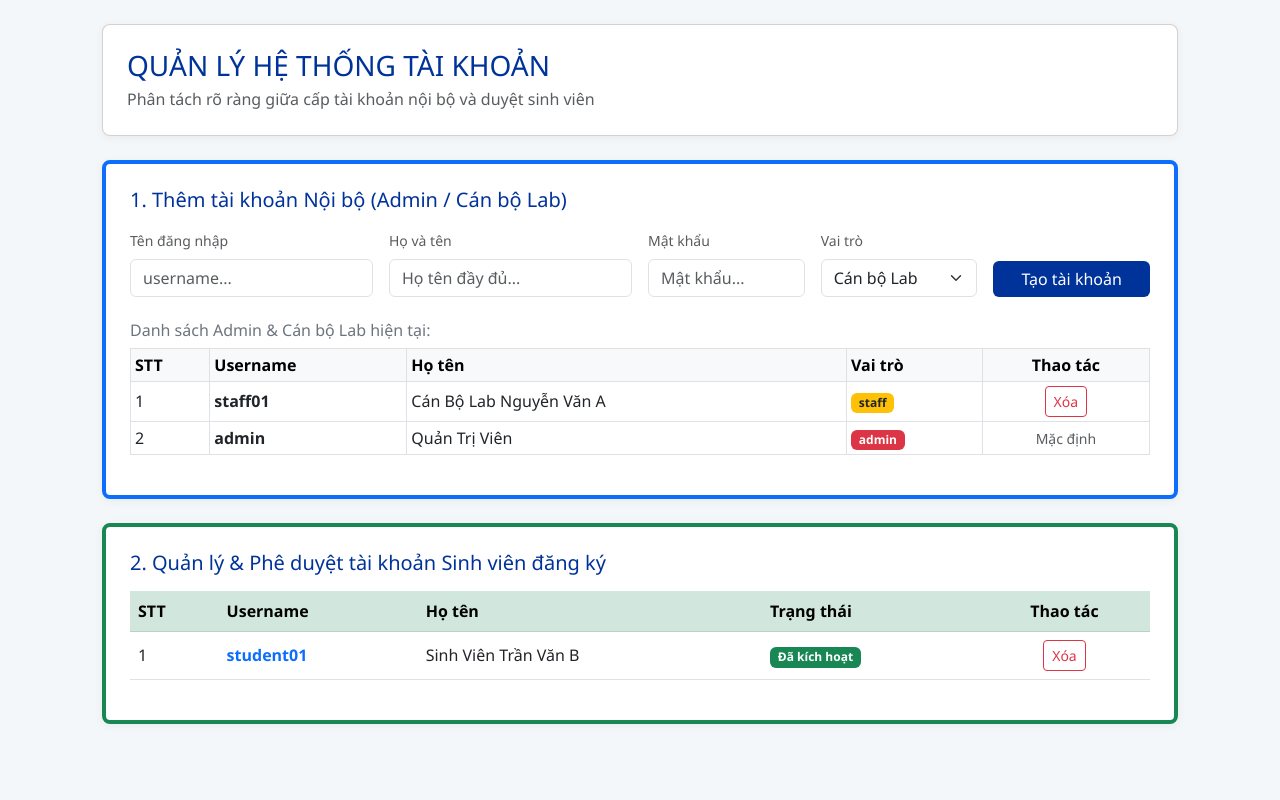
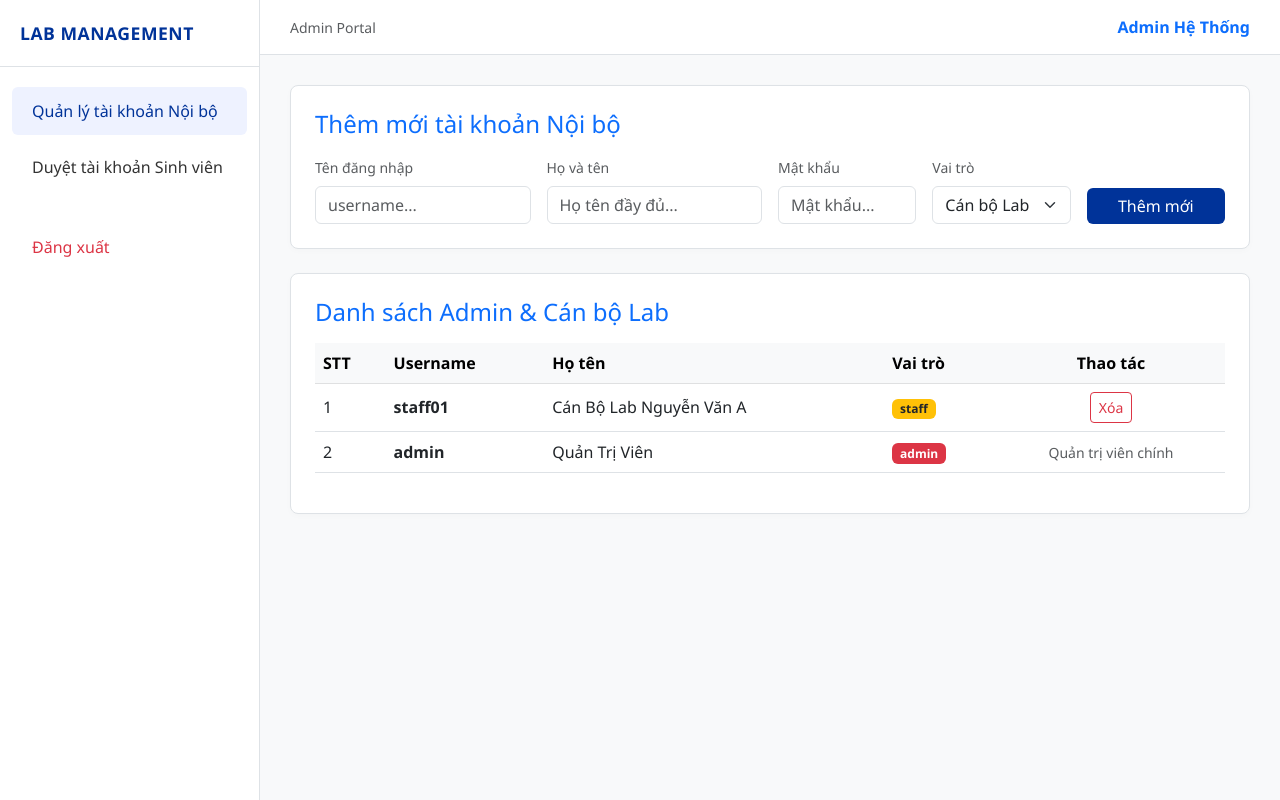
Before and after one commit to Hung-qwerty/quan-ly-phong-thuc-hanh, a PHP site: page /pages/admin/quan_ly_user.php in a window 1280 px wide. Run offline with PHP 8.4, Linux system fonts and the light colour scheme; data comes from the database, SQL or seed files in the repository.

Commit message:
TV1 Hùng

```diff
--- a/pages/admin/quan_ly_user.php
+++ b/pages/admin/quan_ly_user.php
@@ -5,14 +5,17 @@ $errors = [];
 $success_msg = "";
 $u = "";
 $n = "";
-$r = "staff"; // Mặc định cho form thêm nội bộ là staff
+$r = "staff";
+
+// Xác định tab đang chọn (mặc định là 'internal' nếu không có tab trên URL)
+$tab = $_GET['tab'] ?? 'internal';
 
 // 1. Xử lý DUYỆT tài khoản sinh viên
 if (isset($_GET['action']) && $_GET['action'] == 'approve' && isset($_GET['id'])) {
     $approve_id = intval($_GET['id']);
     $stmt_app = $conn->prepare("UPDATE users SET status = 'active' WHERE id = ?");
     $stmt_app->execute([$approve_id]);
-    header("Location: " . strtok($_SERVER["REQUEST_URI"], '?') . "?msg=approved");
+    header("Location: quan_ly_user.php?tab=students&msg=approved");
     exit;
 }
 
@@ -21,7 +24,7 @@ if (isset($_GET['action']) && $_GET['action'] == 'delete' && isset($_GET['id']))
     $delete_id = intval($_GET['id']);
     $stmt_del = $conn->prepare("DELETE FROM users WHERE id = ?");
     $stmt_del->execute([$delete_id]);
-    header("Location: " . strtok($_SERVER["REQUEST_URI"], '?') . "?msg=deleted");
+    header("Location: quan_ly_user.php?tab=" . $tab . "&msg=deleted");
     exit;
 }
 
@@ -47,7 +50,6 @@ if ($_SERVER["REQUEST_METHOD"] == "POST" && isset($_POST['add_internal_user']))
         if ($stmt_check->rowCount() > 0) {
             $errors['username'] = "Tên đăng nhập này đã tồn tại!";
         } else {
-            // Tài khoản nội bộ do Admin tạo sẽ có status là 'active' luôn
             $hashed_pass = password_hash($password_raw, PASSWORD_DEFAULT);
             $stmt_ins = $conn->prepare("INSERT INTO users (username, password, full_name, role, status) VALUES (?, ?, ?, ?, 'active')");
             $stmt_ins->execute([$u, $hashed_pass, $n, $r]);
@@ -57,11 +59,10 @@ if ($_SERVER["REQUEST_METHOD"] == "POST" && isset($_POST['add_internal_user']))
     }
 }
 
-// Lấy danh sách tài khoản sinh viên (phục vụ Mục 2)
+// Lấy dữ liệu
 $stmt_students = $conn->query("SELECT * FROM users WHERE role = 'student' ORDER BY (status = 'pending') DESC, id DESC");
 $students = $stmt_students->fetchAll(PDO::FETCH_ASSOC);
 
-// Lấy danh sách tài khoản nội bộ Admin/Staff (phục vụ Mục 1 bổ sung)
 $stmt_internals = $conn->query("SELECT * FROM users WHERE role IN ('admin', 'staff') ORDER BY id DESC");
 $internals = $stmt_internals->fetchAll(PDO::FETCH_ASSOC);
 
@@ -75,31 +76,120 @@ function getStatusBadge($status) {
 <html lang="vi">
 <head>
     <meta charset="UTF-8">
-    <title>Quản lý Tài khoản - Admin</title>
+    <title>Quản lý Hệ thống Tài khoản</title>
     <link href="https://cdn.jsdelivr.net/npm/bootstrap@5.3.0/dist/css/bootstrap.min.css" rel="stylesheet">
     <style>
-        body { background-color: #f4f7f9; font-family: 'Segoe UI', sans-serif; }
-        .card-custom { background: #fff; border-radius: 8px; box-shadow: 0 2px 10px rgba(0,0,0,0.05); }
+        body { background-color: #f8f9fa; font-family: 'Segoe UI', Arial, sans-serif; }
         :root { --hnmu-blue: #003399; }
-        .btn-primary-custom { background-color: var(--hnmu-blue); color: white; border: none; }
-        .btn-primary-custom:hover { background-color: #002266; color: white; }
-        h3, h5 { color: var(--hnmu-blue); }
+
+        /* Sidebar styling giống mẫu */
+        .sidebar {
+            width: 260px;
+            height: 100vh;
+            background-color: #ffffff;
+            border-right: 1px solid #dee2e6;
+            position: fixed;
+            top: 0;
+            left: 0;
+            padding-top: 20px;
+        }
+        .sidebar .brand {
+            font-size: 1.1rem;
+            font-weight: bold;
+            color: var(--hnmu-blue);
+            padding: 0 20px 20px 20px;
+            border-bottom: 1px solid #dee2e6;
+            letter-spacing: 0.5px;
+        }
+        .sidebar .nav-link {
+            color: #333;
+            padding: 12px 20px;
+            font-weight: 500;
+            border-radius: 6px;
+            margin: 4px 12px;
+        }
+        .sidebar .nav-link:hover, .sidebar .nav-link.active {
+            background-color: #eef2ff;
+            color: var(--hnmu-blue);
+        }
+
+        /* Main content styling */
+        .main-content {
+            margin-left: 260px;
+            padding: 30px;
+        }
+        .top-navbar {
+            background: #ffffff;
+            border-bottom: 1px solid #dee2e6;
+            padding: 15px 30px;
+            margin-left: 260px;
+            display: flex;
+            justify-content: space-between;
+            align-items: center;
+        }
+        .card-custom {
+            background: #ffffff;
+            border: 1px solid #dee2e6;
+            border-radius: 8px;
+            box-shadow: 0 2px 6px rgba(0,0,0,0.02);
+        }
+        .btn-primary-custom {
+            background-color: var(--hnmu-blue);
+            color: white;
+            border: none;
+        }
+        .btn-primary-custom:hover {
+            background-color: #002266;
+            color: white;
+        }
     </style>
 </head>
-<body class="py-4">
-    <div class="container" style="max-width: 1100px;">
-        <div class="card card-custom p-4 mb-4">
-            <h3 class="mb-1">QUẢN LÝ HỆ THỐNG TÀI KHOẢN</h3>
-            <p class="text-muted mb-0">Phân tách rõ ràng giữa cấp tài khoản nội bộ và duyệt sinh viên</p>
+<body>
+
+    <!-- SIDEBAR BÊN TRÁI -->
+    <div class="sidebar">
+        <div class="brand">LAB MANAGEMENT</div>
+        <ul class="nav flex-column mt-3">
+            <li class="nav-item">
+                <a class="nav-link <?php echo ($tab == 'internal') ? 'active' : ''; ?>" href="?tab=internal">
+                    Quản lý tài khoản Nội bộ
+                </a>
+            </li>
+            <li class="nav-item">
+                <a class="nav-link <?php echo ($tab == 'students') ? 'active' : ''; ?>" href="?tab=students">
+                    Duyệt tài khoản Sinh viên
+                </a>
+            </li>
+            <li class="nav-item mt-4">
+                <a class="nav-link text-danger" href="../login.php">Đăng xuất</a>
+            </li>
+        </ul>
     </div>
 
+    <!-- NAVBAR PHÍA TRÊN -->
+    <div class="top-navbar">
+        <span class="text-muted small">Admin Portal</span>
+        <span class="fw-bold text-primary">Admin Hệ Thống</span>
+    </div>
+
+    <!-- KHU VỰC HIỂN THỊ NỘI DUNG CHÍNH (BÊN PHẢI) -->
+    <div class="main-content">
+
         <?php if (!empty($success_msg)): ?>
-            <div class="alert alert-success"><?php echo $success_msg; ?></div>
+            <div class="alert alert-success alert-dismissible fade show" role="alert">
+                <?php echo $success_msg; ?>
+                <button type="button" class="btn-close" data-bs-dismiss="alert" aria-label="Close"></button>
+            </div>
         <?php endif; ?>
 
-        <!-- ================= MỤC 1: THÊM TÀI KHOẢN ADMIN / STAFF ================= -->
-        <div class="card card-custom p-4 mb-4 border-start border-primary border-4">
-            <h5 class="mb-3">1. Thêm tài khoản Nội bộ (Admin / Cán bộ Lab)</h5>
+        <?php if (isset($errors['username'])): ?>
+            <div class="alert alert-danger"><?php echo $errors['username']; ?></div>
+        <?php endif; ?>
+
+        <!-- MỤC 1: QUẢN LÝ TÀI KHOẢN NỘI BỘ (ADMIN / STAFF) -->
+        <?php if ($tab == 'internal'): ?>
+            <div class="card card-custom p-4 mb-4">
+                <h4 class="text-primary mb-3">Thêm mới tài khoản Nội bộ</h4>
                 <form method="POST" class="row g-3">
                     <input type="hidden" name="add_internal_user" value="1">
                     <div class="col-md-3">
@@ -122,14 +212,15 @@ function getStatusBadge($status) {
                         </select>
                     </div>
                     <div class="col-md-2 d-flex align-items-end">
-                    <button type="submit" class="btn btn-primary-custom w-100">Tạo tài khoản</button>
+                        <button type="submit" class="btn btn-primary-custom w-100">Thêm mới</button>
                     </div>
                 </form>
+            </div>
 
-            <!-- Bảng danh sách tài khoản nội bộ đang có -->
-            <div class="mt-4">
-                <h6 class="text-secondary">Danh sách Admin & Cán bộ Lab hiện tại:</h6>
-                <table class="table table-sm table-bordered align-middle">
+            <div class="card card-custom p-4">
+                <h4 class="text-primary mb-3">Danh sách Admin & Cán bộ Lab</h4>
+                <div class="table-responsive">
+                    <table class="table table-hover align-middle">
                         <thead class="table-light">
                             <tr>
                                 <th>STT</th>
@@ -147,10 +238,10 @@ function getStatusBadge($status) {
                                 <td><?php echo htmlspecialchars($internal['full_name']); ?></td>
                                 <td><span class="badge bg-<?php echo $internal['role'] == 'admin' ? 'danger' : 'warning text-dark'; ?>"><?php echo $internal['role']; ?></span></td>
                                 <td class="text-center">
-                                <?php if ($internal['username'] !== 'admin'): // Không cho xóa tài khoản admin gốc ?>
-                                    <a href="?action=delete&id=<?php echo $internal['id']; ?>" class="btn btn-sm btn-outline-danger" onclick="return confirm('Xóa tài khoản này?');">Xóa</a>
+                                    <?php if ($internal['role'] !== 'admin'): ?>
+                                        <a href="?tab=internal&action=delete&id=<?php echo $internal['id']; ?>" class="btn btn-sm btn-outline-danger" onclick="return confirm('Xóa tài khoản này?');">Xóa</a>
                                     <?php else: ?>
-                                    <span class="text-muted small">Mặc định</span>
+                                        <span class="text-muted small">Quản trị viên chính</span>
                                     <?php endif; ?>
                                 </td>
                             </tr>
@@ -159,13 +250,15 @@ function getStatusBadge($status) {
                     </table>
                 </div>
             </div>
+        <?php endif; ?>
 
-        <!-- ================= MỤC 2: QUẢN LÝ VÀ DUYỆT SINH VIÊN ================= -->
-        <div class="card card-custom p-4 border-start border-success border-4">
-            <h5 class="mb-3">2. Quản lý & Phê duyệt tài khoản Sinh viên đăng ký</h5>
+        <!-- MỤC 2: DUYỆT TÀI KHOẢN SINH VIÊN -->
+        <?php if ($tab == 'students'): ?>
+            <div class="card card-custom p-4">
+                <h4 class="text-primary mb-3">Danh sách & Phê duyệt tài khoản Sinh viên</h4>
                 <div class="table-responsive">
                     <table class="table table-hover align-middle">
-                    <thead class="table-success">
+                        <thead class="table-primary">
                             <tr>
                                 <th>STT</th>
                                 <th>Username</th>
@@ -184,9 +277,9 @@ function getStatusBadge($status) {
                                     <td><?php echo getStatusBadge($student['status']); ?></td>
                                     <td class="text-center">
                                         <?php if ($student['status'] == 'pending'): ?>
-                                        <a href="?action=approve&id=<?php echo $student['id']; ?>" class="btn btn-sm btn-success me-1">Duyệt</a>
+                                            <a href="?tab=students&action=approve&id=<?php echo $student['id']; ?>" class="btn btn-sm btn-success me-1">Duyệt</a>
                                         <?php endif; ?>
-                                    <a href="?action=delete&id=<?php echo $student['id']; ?>" class="btn btn-sm btn-outline-danger" onclick="return confirm('Bạn có chắc muốn xóa sinh viên này?');">Xóa</a>
+                                        <a href="?tab=students&action=delete&id=<?php echo $student['id']; ?>" class="btn btn-sm btn-outline-danger" onclick="return confirm('Bạn có chắc muốn xóa sinh viên này?');">Xóa</a>
                                     </td>
                                 </tr>
                                 <?php endforeach; ?>
@@ -199,7 +292,10 @@ function getStatusBadge($status) {
                     </table>
                 </div>
             </div>
+        <?php endif; ?>
 
     </div>
+
+    <script src="https://cdn.jsdelivr.net/npm/bootstrap@5.3.0/dist/js/bootstrap.bundle.min.js"></script>
 </body>
 </html>
```
Lines whose indentation alone changed are shown as unchanged.
